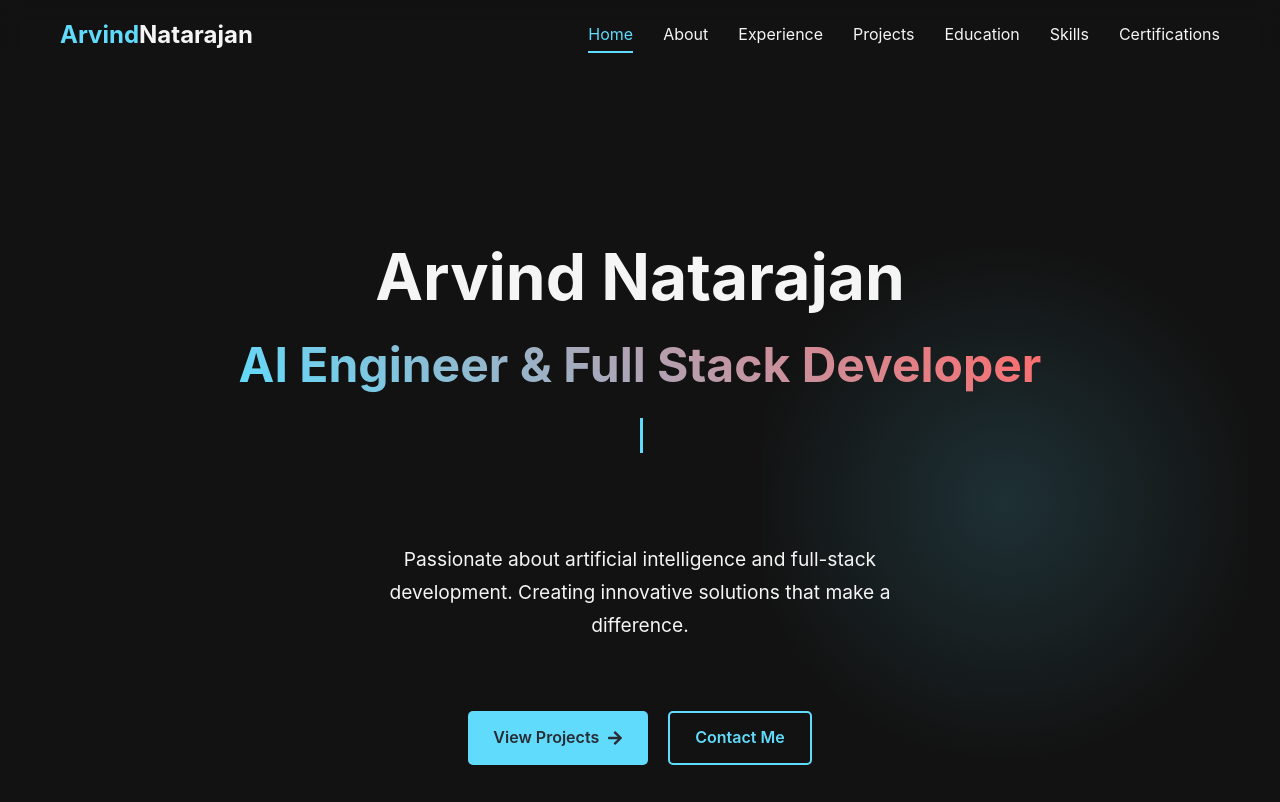
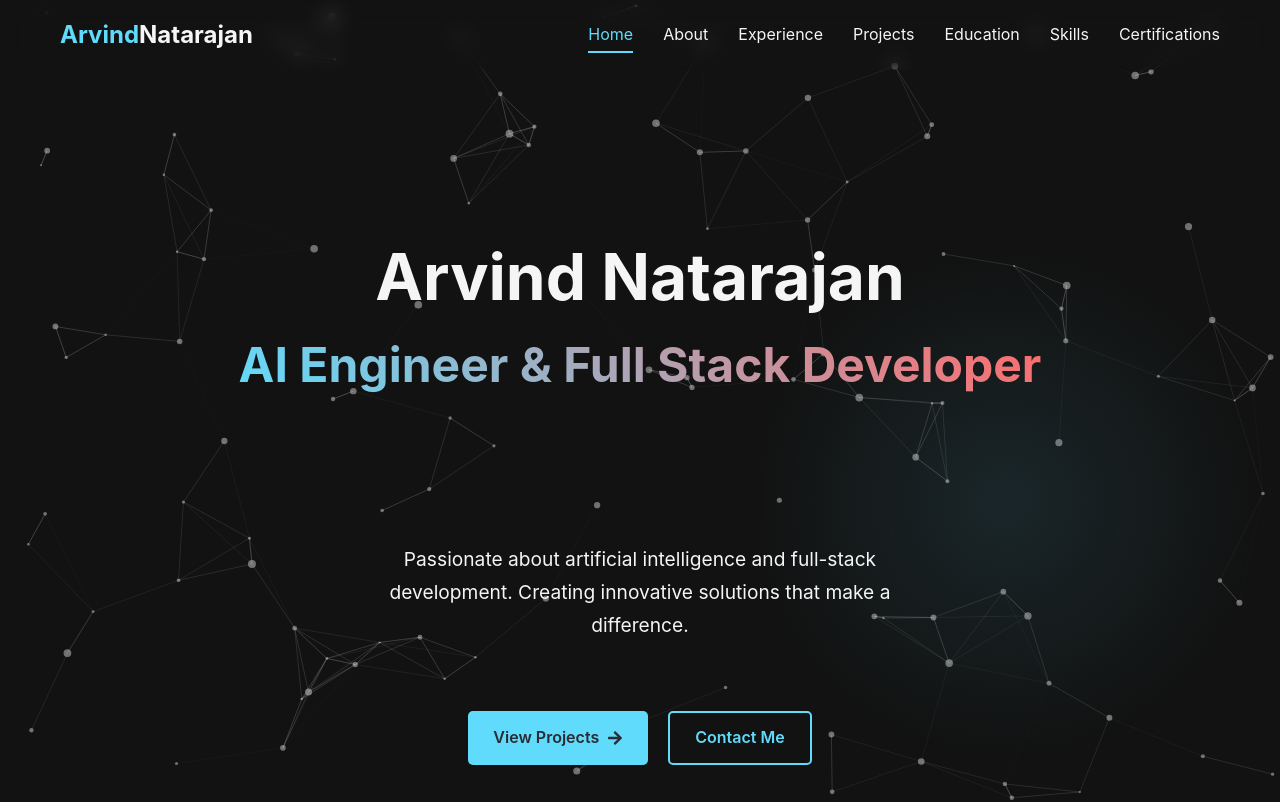
Before and after one commit to DiegoTheExplorar/DiegoTheExplorar.github.io, a React (Vite) app: page / in a window 1280 px wide. Shown: the top 802 px of the page. Built offline with nearby package versions, Linux system fonts and the light colour scheme.

Commit message:
Final commit for the day. Added particles

```diff
--- a/package.json
+++ b/package.json
@@ -21,6 +21,7 @@
     "react-icons": "^4.11.0",
     "react-intersection-observer": "^9.5.2",
     "react-router-dom": "^6.15.0",
+    "react-tsparticles": "^2.12.2",
     "styled-components": "^6.0.7",
     "three": "^0.157.0",
     "tsparticles": "^3.8.1",
--- a/src/components/Footer.jsx
+++ b/src/components/Footer.jsx
@@ -51,7 +51,7 @@ const Footer = () => {
           <SocialLink href="https://www.linkedin.com/in/arvind-natarajan-65aa77290/" target="_blank" rel="noopener noreferrer">
             <FaLinkedin />
           </SocialLink>
-          <SocialLink href="mailto:arvindnatarajan@gmail.com">
+          <SocialLink href="mailto:arvindnatarajan2002@gmail.com">
             <FaEnvelope />
           </SocialLink>
         </SocialLinks>
--- /dev/null
+++ b/src/components/HomeParticles.jsx
@@ -0,0 +1,88 @@
+import React, { useCallback, useEffect, useState } from 'react';
+import Particles from 'react-tsparticles';
+import { loadSlim } from 'tsparticles-slim';
+
+const HomeParticles = () => {
+  const initialSpeed = 1.5;
+  const fastSpeed = 6;
+  const [speed, setSpeed] = useState(initialSpeed);
+
+  const particlesInit = useCallback(async (engine) => {
+    await loadSlim(engine);
+  }, []);
+
+  useEffect(() => {
+    const handleMouseDown = () => setSpeed(fastSpeed);
+    const handleMouseUp = () => setSpeed(initialSpeed);
+
+    document.addEventListener('mousedown', handleMouseDown);
+    document.addEventListener('mouseup', handleMouseUp);
+
+    return () => {
+      document.removeEventListener('mousedown', handleMouseDown);
+      document.removeEventListener('mouseup', handleMouseUp);
+    };
+  }, [initialSpeed, fastSpeed]);
+
+  const particleOptions = {
+    fpsLimit: 120,
+    interactivity: {
+      events: {
+        onHover: {
+          enable: true,
+          mode: 'repulse'
+        }
+      },
+      modes: {
+        repulse: {
+          distance: 60,
+          duration: 0.4
+        }
+      }
+    },
+    particles: {
+      color: { value: '#ffffff' },
+      links: {
+        color: '#ffffff',
+        distance: 120,
+        enable: true,
+        opacity: 0.15,
+        width: 1
+      },
+      shape: { type: 'circle' },
+      opacity: { value: 0.4 },
+      size: { value: { min: 1, max: 4 } },
+      move: {
+        direction: 'none',
+        enable: true,
+        outModes: { default: 'bounce' },
+        random: true,
+        speed: speed,
+        straight: false
+      },
+      number: {
+        density: { enable: true, area: 800 },
+        value: 100
+      }
+    },
+    detectRetina: true
+  };
+
+  return (
+    <Particles
+      id="tsparticles-background"
+      init={particlesInit}
+      options={particleOptions}
+      style={{
+        position: 'absolute',
+        top: 0,
+        left: 0,
+        width: '100%',
+        height: '100%',
+        zIndex: -1
+      }}
+    />
+  );
+};
+
+export default HomeParticles;
--- a/src/pages/Experience.jsx
+++ b/src/pages/Experience.jsx
@@ -185,10 +185,8 @@ const Experience = () => {
       location: "Singapore",
       period: "Dec 2023 - Present",
       description: [
-        "Outperformed an outsourced team, delivering solutions 4x faster and reducing costs",
-        "Developing a computer vision solution using 2D and 3D pose estimation for patient mobility and fall risk assessment",
-        "Developing an Apple Vision Pro application using 3D and 2D pose data for mobility assessment visualization",
-        "Leading the development of AI-powered healthcare solutions"
+        "Developing in Kotlin Multiplatform Mobile applications targeting iOS",
+        "Developing a computer vision solutions"
       ],
       icon: <FaRobot />,
       position: 'left'
--- a/src/pages/Home.jsx
+++ b/src/pages/Home.jsx
@@ -1,9 +1,10 @@
 import React from 'react';
 import { motion } from 'framer-motion';
 import styled from 'styled-components';
-import { Link, useNavigate } from 'react-router-dom';
+import { Link } from 'react-router-dom';
 import { FaArrowRight } from 'react-icons/fa';
 import Typewriter from '../components/TypewriterText';
+import HomeParticles from '../components/HomeParticles';
 
 const HomeContainer = styled.section`
   min-height: 100vh;
@@ -14,6 +15,7 @@ const HomeContainer = styled.section`
   padding: 0 20px;
   position: relative;
   overflow: hidden;
+  z-index: 1;
 
   @media screen and (min-width: 768px) {
     padding: 0 50px;
@@ -21,10 +23,8 @@ const HomeContainer = styled.section`
 `;
 
 const HomeContent = styled.div`
-  max-width: 1200px;
-  margin: 0 auto;
-  padding: 0 20px;
-  height: 100vh;
+  width: 100%;
+  min-height: 100vh;
   display: flex;
   flex-direction: column;
   justify-content: center;
@@ -39,6 +39,7 @@ const Name = styled(motion.h1)`
   font-weight: 700;
   margin-bottom: 20px;
   text-align: center;
+  color: var(--text-color);
 
   @media screen and (max-width: 768px) {
     font-size: 3rem;
@@ -54,6 +55,7 @@ const Title = styled(motion.h1)`
   margin-bottom: 20px;
   background: linear-gradient(45deg, var(--primary-color), var(--accent-color));
   -webkit-background-clip: text;
+  background-clip: text;
   -webkit-text-fill-color: transparent;
 
   @media (max-width: 768px) {
@@ -66,12 +68,17 @@ const TypewriterContainer = styled(motion.div)`
   text-align: center;
   font-size: 1.8rem;
   color: var(--primary-color);
-  height: 50px;
+  min-height: 50px;
+  display: flex;
+  justify-content: center;
+  align-items: center;
+  width: 100%;
 
-  .typewriter {
+  .typewriter-cursor {
     border-right: 3px solid var(--primary-color);
     padding-right: 3px;
     animation: blinkCursor 0.8s step-end infinite;
+    margin-left: 2px;
   }
 
   @keyframes blinkCursor {
@@ -81,7 +88,7 @@ const TypewriterContainer = styled(motion.div)`
 
   @media (max-width: 768px) {
     font-size: 1.5rem;
-    height: 40px;
+    min-height: 40px;
   }
 `;
 
@@ -91,6 +98,7 @@ const IntroText = styled(motion.div)`
   font-size: 1.2rem;
   line-height: 1.7;
   text-align: center;
+  color: var(--text-secondary-color);
 
   @media screen and (max-width: 480px) {
     font-size: 1rem;
@@ -102,6 +110,7 @@ const ButtonGroup = styled(motion.div)`
   justify-content: center;
   gap: 20px;
   margin-top: 30px;
+  flex-wrap: wrap;
 
   @media screen and (max-width: 480px) {
     flex-direction: column;
@@ -113,28 +122,34 @@ const ButtonGroup = styled(motion.div)`
 const Button = styled(Link)`
   display: inline-flex;
   align-items: center;
+  justify-content: center;
   padding: 12px 25px;
   border-radius: 5px;
   font-weight: 600;
   transition: all 0.3s ease;
+  text-decoration: none;
+  cursor: pointer;
 
   &.primary {
     background-color: var(--primary-color);
-    color: var(--secondary-color);
+    color: var(--button-text-color, var(--secondary-color));
 
     &:hover {
       background-color: var(--accent-color);
       transform: translateY(-3px);
+      box-shadow: 0 4px 8px rgba(0, 0, 0, 0.2);
     }
   }
 
   &.secondary {
     border: 2px solid var(--primary-color);
     color: var(--primary-color);
+    background-color: transparent;
 
     &:hover {
       background-color: rgba(97, 219, 251, 0.1);
       transform: translateY(-3px);
+      box-shadow: 0 4px 8px rgba(0, 0, 0, 0.1);
     }
   }
 
@@ -155,21 +170,24 @@ const BackgroundDecoration = styled.div`
   transform: translateY(-50%);
   width: 40%;
   height: 70%;
-  background: radial-gradient(circle, rgba(97, 219, 251, 0.15) 0%, rgba(18, 18, 18, 0) 70%);
-  z-index: -1;
+  background: radial-gradient(circle, rgba(97, 219, 251, 0.1) 0%, rgba(18, 18, 18, 0) 70%);
+  z-index: 0;
   pointer-events: none;
 
   @media screen and (max-width: 768px) {
     width: 60%;
     height: 40%;
   }
+  @media screen and (max-width: 480px) {
+    display: none;
+  }
 `;
 
 const Home = () => {
-  const navigate = useNavigate();
-
   return (
     <HomeContainer>
+      <HomeParticles />
+
       <HomeContent>
         <Name
           initial={{ opacity: 0, y: -20 }}
@@ -192,7 +210,7 @@ const Home = () => {
           animate={{ opacity: 1 }}
           transition={{ duration: 0.5, delay: 0.4 }}
         >
-          <Typewriter text="Building the future with AI" />
+          <Typewriter text="Building the future with AI" speed={50} />
         </TypewriterContainer>
 
         <IntroText
@@ -217,6 +235,7 @@ const Home = () => {
           </Button>
         </ButtonGroup>
       </HomeContent>
+
       <BackgroundDecoration />
     </HomeContainer>
   );
--- a/vite.config.js
+++ b/vite.config.js
@@ -3,6 +3,9 @@ import react from '@vitejs/plugin-react'
 
 // https://vite.dev/config/
 export default defineConfig({
+  server: {
+    host: true
+  },
   plugins: [react()],
   base: '/', // This is the correct value if your repo is not username.github.io
 })
```
Also changed, not shown: 1 other file (tests, documents, lock files or other folders).
